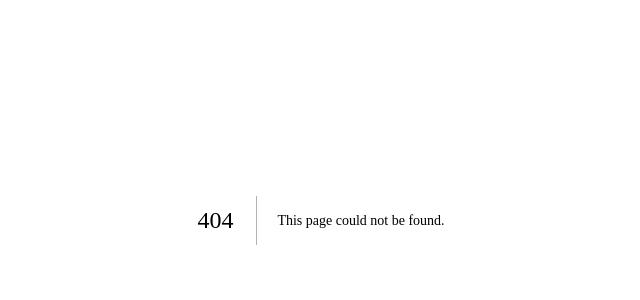
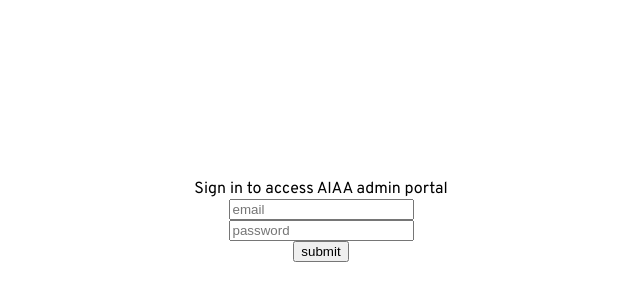
Before and after one commit to fDirham/aiaa-website-2021, a Next.js app: page /admin in a window 1280 px wide. Before the commit this address had no page. Shown: the part 180-480 px from the top of the page, without its empty margins (319-959 px from the left). Built offline with nearby package versions, Linux system fonts and the light colour scheme; a web font is replaced by a local one.

Commit message:
admin portal

```diff
--- /dev/null
+++ b/components/admin/AddEvent/AddEvent.module.scss
@@ -0,0 +1,12 @@
+.container {
+  margin-top: 1rem;
+  form {
+    display: flex;
+    flex-direction: column;
+
+    input,
+    button {
+      margin: 5px 0;
+    }
+  }
+}
--- /dev/null
+++ b/components/admin/AddEvent/AddEvent.tsx
@@ -0,0 +1,96 @@
+import React, { useState } from "react";
+import styles from "./AddEvent.module.scss";
+import { firestoreDB } from "firebaseApp";
+import { addDoc, collection, doc, setDoc } from "@firebase/firestore";
+
+export default function AddEvent() {
+  const [newEvent, setNewEvent] = useState<any>({});
+
+  function handleChange(e: any, id: string) {
+    const newerEvent = { ...newEvent };
+    newerEvent[id] = e.target.value;
+    setNewEvent(newerEvent);
+  }
+
+  async function handleSubmit(e?: any) {
+    if (e) e.preventDefault();
+    const requiredKeys = ["title", "location", "date", "timeStart", "timeEnd"];
+    requiredKeys.forEach((key) => {
+      if (!newEvent[key]) {
+        window.alert("Missing field: " + key);
+        return;
+      }
+    });
+
+    const submission = { ...newEvent };
+    let formattedDate = new Date(submission["date"]);
+    const userTimezoneOffset = formattedDate.getTimezoneOffset() * 60000;
+    formattedDate = new Date(formattedDate.getTime() + userTimezoneOffset);
+    submission["date"] = formattedDate;
+
+    try {
+      const docRef = await addDoc(
+        collection(firestoreDB, "events"),
+        submission
+      );
+      window.alert("Event created");
+      //   setNewEvent({});
+    } catch (err) {
+      window.alert("Error submitting");
+    }
+  }
+
+  return (
+    <div className={styles.container}>
+      Add event
+      <form onSubmit={handleSubmit}>
+        <input
+          type="text"
+          placeholder="title"
+          value={newEvent["title"] || ""}
+          onChange={(e) => handleChange(e, "title")}
+        />
+        <input
+          type="text"
+          placeholder="location"
+          value={newEvent["location"] || ""}
+          onChange={(e) => handleChange(e, "location")}
+        />
+        <input
+          type="date"
+          placeholder="date"
+          value={newEvent["date"] || ""}
+          onChange={(e) => handleChange(e, "date")}
+        />
+        <input
+          type="text"
+          placeholder="timeStart"
+          value={newEvent["timeStart"] || ""}
+          onChange={(e) => handleChange(e, "timeStart")}
+        />
+        <input
+          type="text"
+          placeholder="timeEnd"
+          value={newEvent["timeEnd"] || ""}
+          onChange={(e) => handleChange(e, "timeEnd")}
+        />
+        <input
+          type="text"
+          placeholder="link"
+          value={newEvent["link"] || ""}
+          onChange={(e) => handleChange(e, "link")}
+        />
+        <input
+          type="text"
+          placeholder="linkText"
+          value={newEvent["linkText"] || ""}
+          onChange={(e) => handleChange(e, "linkText")}
+        />
+        <button onClick={handleSubmit}>submit</button>
+        <button type="button" onClick={() => setNewEvent({})}>
+          reset
+        </button>
+      </form>
+    </div>
+  );
+}
--- /dev/null
+++ b/components/admin/AddEvent/index.ts
@@ -0,0 +1 @@
+export { default } from "./AddEvent";
--- /dev/null
+++ b/components/admin/SignIn/SignIn.module.scss
@@ -0,0 +1,8 @@
+.container {
+  display: flex;
+  align-items: center;
+  justify-content: center;
+  flex-direction: column;
+  width: 100vw;
+  height: 100vh;
+}
--- /dev/null
+++ b/components/admin/SignIn/SignIn.tsx
@@ -0,0 +1,46 @@
+import React, { useEffect, useState } from "react";
+import { signInWithEmailAndPassword } from "firebase/auth";
+import { firebaseAuth } from "firebaseApp";
+import styles from "./SignIn.module.scss";
+
+export default function admin() {
+  const [email, setEmail] = useState<string>("");
+  const [password, setPassword] = useState<string>("");
+
+  async function handleSubmit(e?: any) {
+    if (e) e.preventDefault();
+
+    if (!email || !password) window.alert("Fill in all fields!");
+
+    try {
+      const signInRes = await signInWithEmailAndPassword(
+        firebaseAuth,
+        email,
+        password
+      );
+    } catch (err: any) {
+      window.alert(
+        "Incorrect credentials. Try again. Also, check your internet."
+      );
+    }
+  }
+
+  return (
+    <form onSubmit={handleSubmit} className={styles.container}>
+      <p>Sign in to access AIAA admin portal</p>
+      <input
+        type="text"
+        value={email}
+        placeholder={"email"}
+        onChange={(e) => setEmail(e.target.value)}
+      />
+      <input
+        type="password"
+        value={password}
+        placeholder={"password"}
+        onChange={(e) => setPassword(e.target.value)}
+      />
+      <button onClick={handleSubmit}>submit</button>
+    </form>
+  );
+}
--- /dev/null
+++ b/components/admin/SignIn/index.ts
@@ -0,0 +1 @@
+export { default } from "./SignIn";
--- a/components/sections/Events/EventsList.tsx
+++ b/components/sections/Events/EventsList.tsx
@@ -28,7 +28,6 @@
         const eventData = doc.data();
         const newEvent = { ...eventData, date: eventData.date.toDate() };
         newEvents.push(newEvent as calendarEvent);
-        console.log(newEvent);
       });
       setEvents(newEvents);
     });
--- a/firebaseApp.ts
+++ b/firebaseApp.ts
@@ -1,5 +1,6 @@
 import { initializeApp } from "firebase/app";
 import { getFirestore } from "firebase/firestore";
+import { getAuth } from "firebase/auth";
 
 const firebaseConfig = {
   apiKey: "AIzaSyDxAV0bv3KV_NSoepY2-nr0gRkib1AU9-A",
@@ -11,4 +12,5 @@
 };
 
 initializeApp(firebaseConfig);
+export const firebaseAuth = getAuth();
 export const firestoreDB = getFirestore();
--- /dev/null
+++ b/pages/admin.tsx
@@ -0,0 +1,39 @@
+import React, { useEffect, useRef, useState } from "react";
+import styles from "styles/Admin.module.scss";
+import { signOut } from "firebase/auth";
+import { firebaseAuth } from "firebaseApp";
+import AddEvent from "components/admin/AddEvent";
+import SignIn from "components/admin/SignIn";
+
+export default function admin() {
+  const [authenticated, setAuthenticated] = useState<boolean>(false);
+  const checkAuthTimer = useRef<ReturnType<typeof setInterval>>();
+  const { currentUser } = firebaseAuth;
+  useEffect(() => {
+    if (!authenticated) {
+      checkAuthTimer.current = setInterval(() => {
+        if (firebaseAuth.currentUser) setAuthenticated(true);
+      }, 1000);
+    } else {
+      if (checkAuthTimer.current) clearInterval(checkAuthTimer.current);
+    }
+
+    return () => {
+      if (checkAuthTimer.current) clearInterval(checkAuthTimer.current);
+    };
+  }, [authenticated]);
+
+  async function handleSignOut() {
+    await signOut(firebaseAuth);
+    setAuthenticated(false);
+  }
+
+  if (!currentUser) return <SignIn />;
+  return (
+    <div className={styles.container}>
+      Admin Portal
+      <button onClick={handleSignOut}>Sign Out</button>
+      <AddEvent />
+    </div>
+  );
+}
--- /dev/null
+++ b/styles/Admin.module.scss
@@ -0,0 +1,8 @@
+.container {
+  width: 100vw;
+  height: 100vh;
+  display: flex;
+  align-items: center;
+  justify-content: center;
+  flex-direction: column;
+}
```
